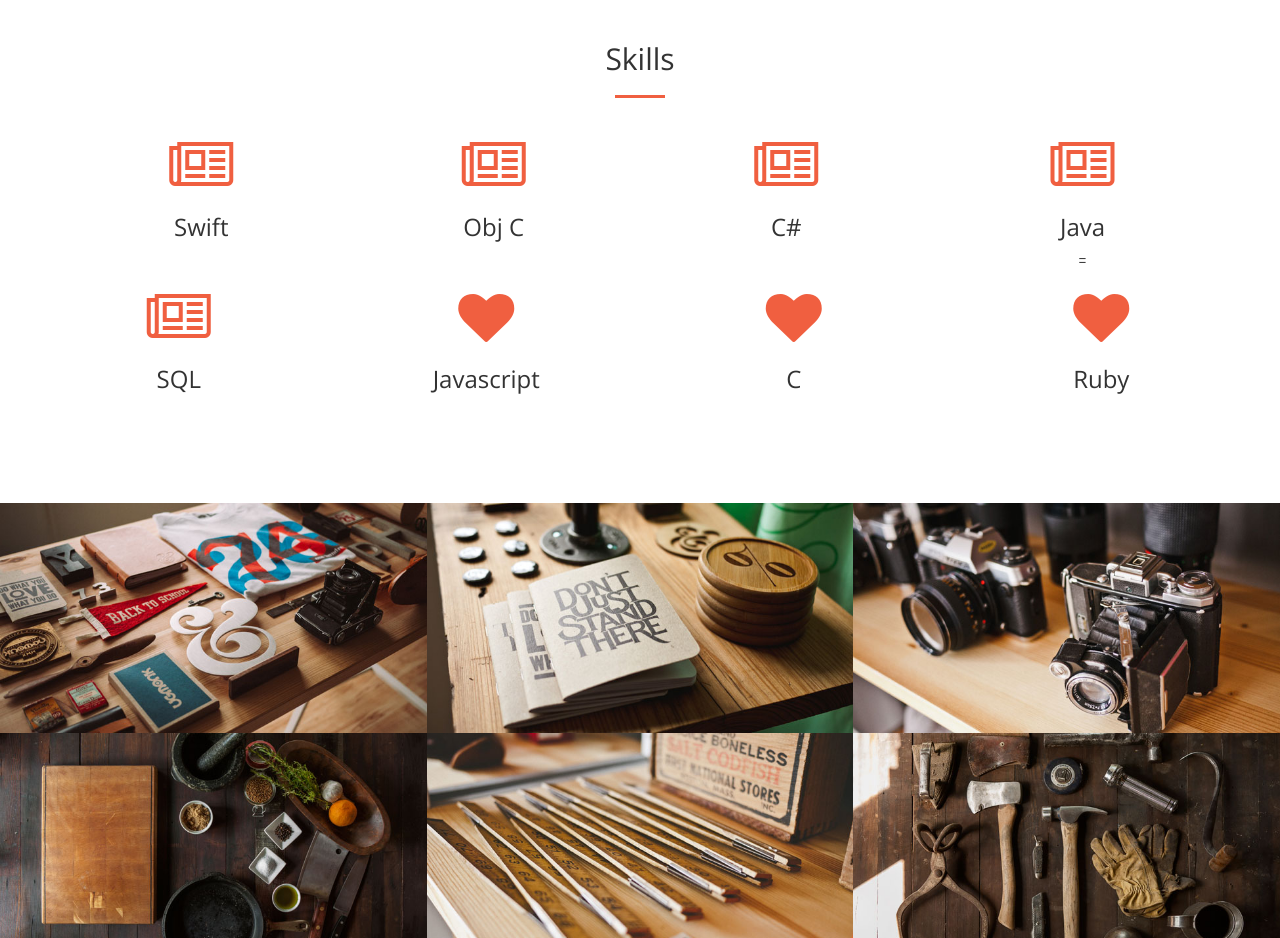
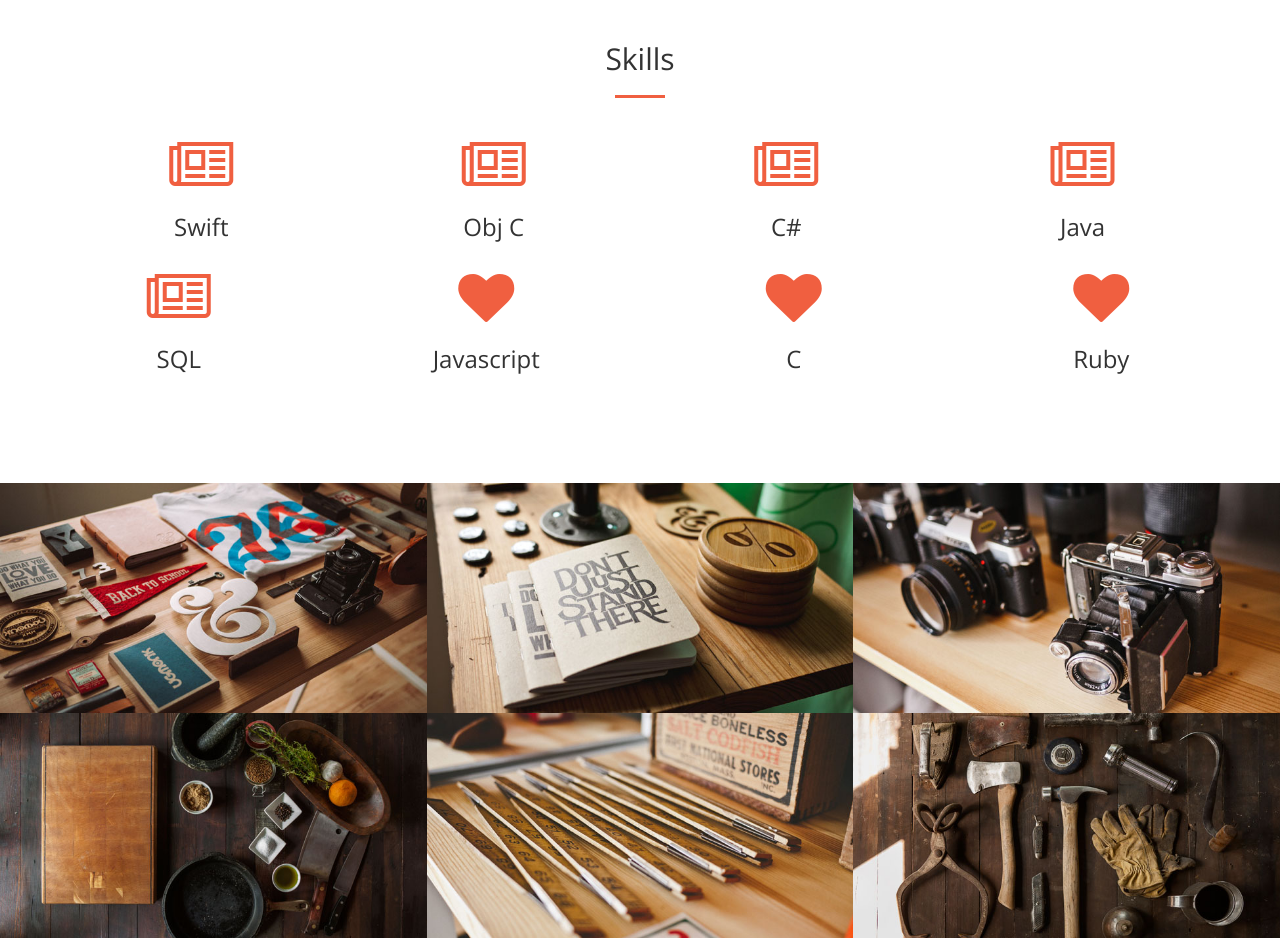
Before and after one commit to kizerxl/kizerxl.github.io, a website: page index.html in a window 1280 px wide. Shown: the part 1300-2238 px from the top of the page. Drawn offline with nearby package versions, Linux system fonts and the light colour scheme.

Commit message:
minor text fix

```diff
--- a/index.html
+++ b/index.html
@@ -137,7 +137,7 @@
                     <div class="service-box">
                         <i class="fa fa-4x fa-newspaper-o text-primary devicon-java-plain"></i>
                         <h3>Java</h3>
-=                    </div>
+                    </div>
             </div>
             <div class="row">
 
```
